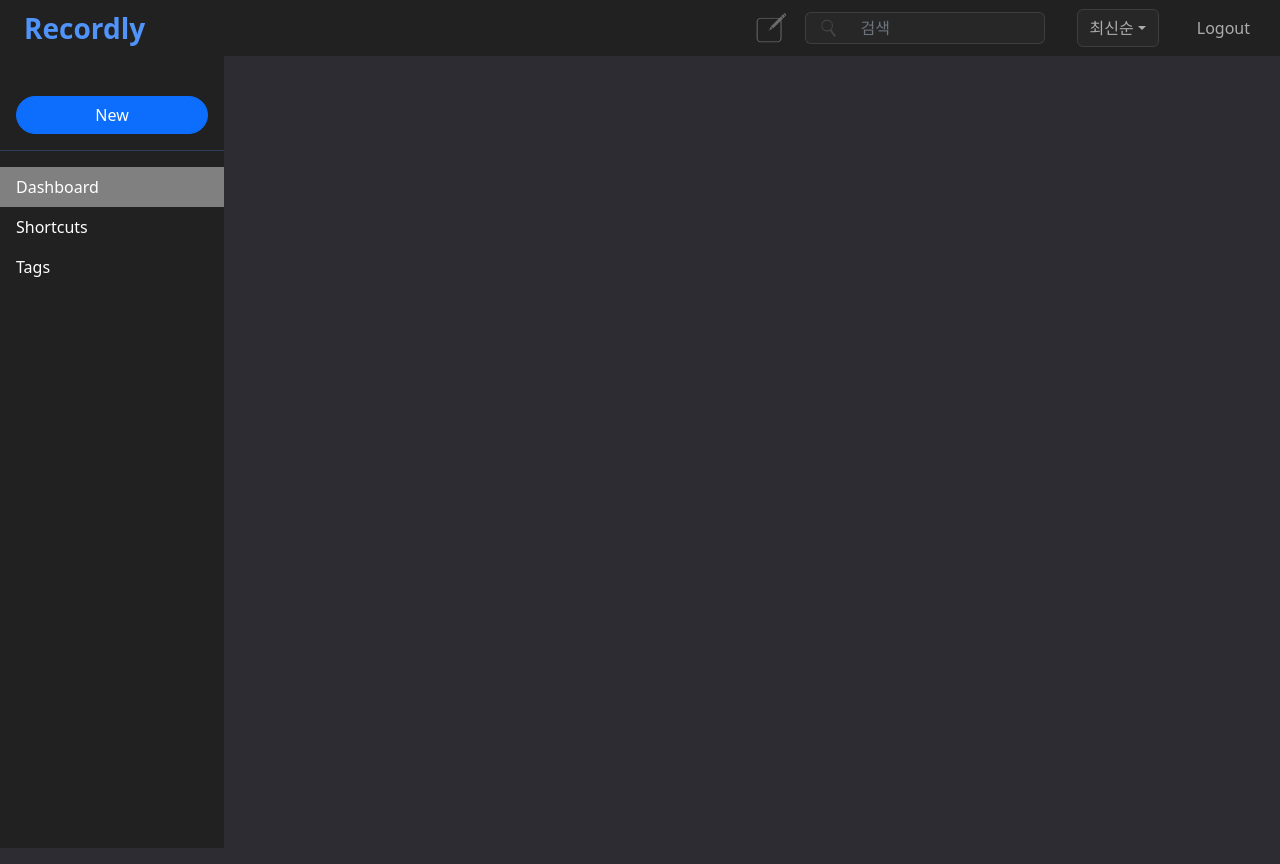
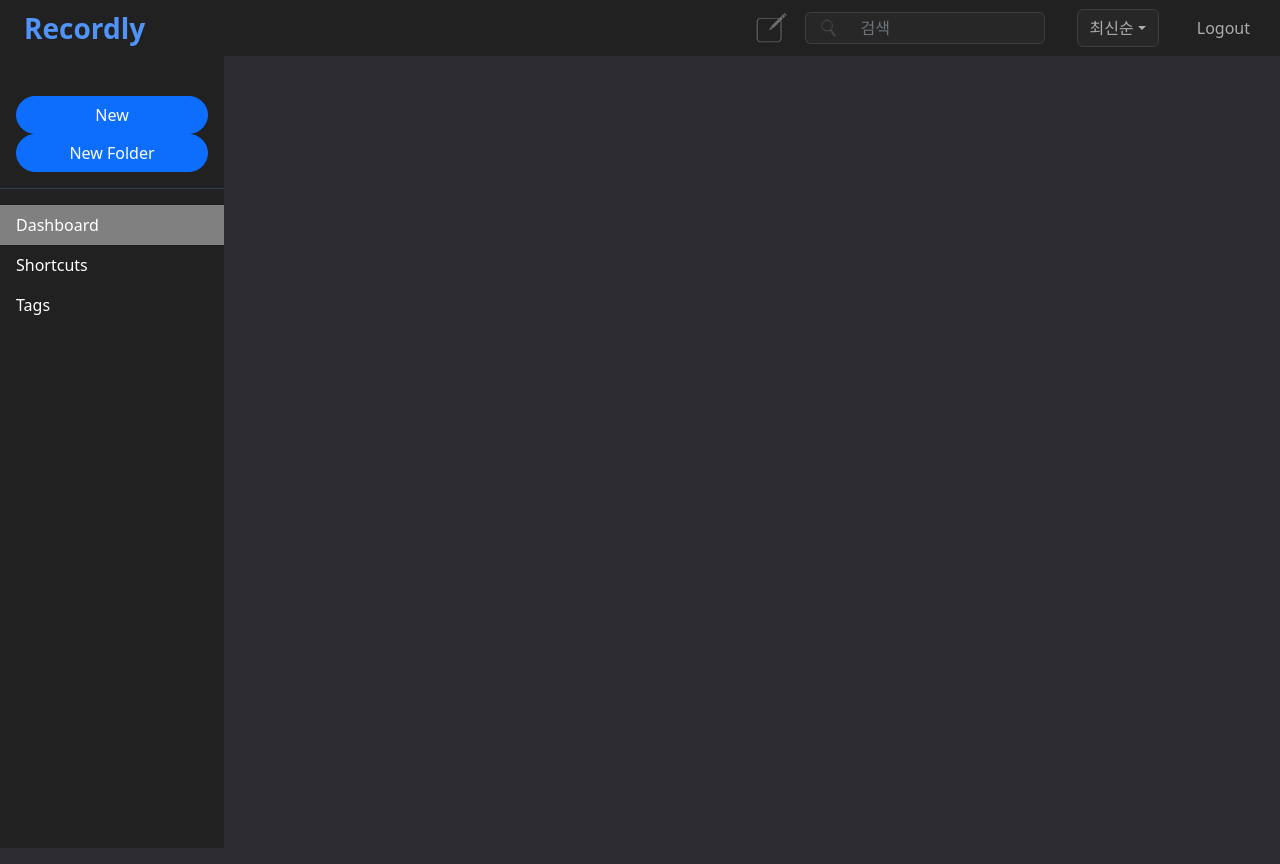
Before and after one commit to Recordly-dev/Recordly, a React (Create React App) app in the folder client/: page /main in a window 1280 px wide. Built offline with nearby package versions, Linux system fonts and the light colour scheme; no server answers.

Commit message:
feat: 폴더 만들기 기능

```diff
--- a/client/src/App.tsx
+++ b/client/src/App.tsx
@@ -8,18 +8,17 @@ import Main from "pages/main";
 import Editor from "pages/editorPage";
 import PdfEditor from "pages/pdfEditor";
 
-const path = "api/public/assets/pdf-dist/dc19-07.pdf";
-
 const App = () => {
   return (
     <Provider store={store}>
       <Routes>
         <Route path="/" element={<LoginPage />} />
         <Route path="/main" element={<Main />} />
+        <Route path="/main/:tid" element={<Main />} />
         <Route path="/main/shortcuts" element={<Main />} />
         <Route path="/main/tags" element={<Main />} />
         <Route path="/workspace/:tid" element={<Editor />} />
-        <Route path="/pdfzzang" element={<PdfEditor pdfPath={path} />} />
+        {/* <Route path="/pdfzzang" element={<PdfEditor pdfPath={path} />} /> */}
       </Routes>
     </Provider>
   );
--- a/client/src/components/SideNavMenu/SideNavMenu.tsx
+++ b/client/src/components/SideNavMenu/SideNavMenu.tsx
@@ -1,16 +1,45 @@
 import { useEffect, useState } from "react";
 import { Link, useLocation } from "react-router-dom";
 import cn from "classnames";
+import axios from "axios";
+import Swal from "sweetalert2";
 
 import { Button } from "reactstrap";
 
-import CONSTANT from "./constants";
+import { fetchFolderList } from "store/slice/folderListSlice";
+import { useDispatch } from "store";
 
 import styles from "./SideNavMenu.module.scss";
 
+import CONSTANT from "./constants";
+
 const SideNavMenu = () => {
+  const dispatch = useDispatch();
   const [activeTab, setActiveTab] = useState("/main");
   const currentLocation = useLocation();
+
+  const handlePostFolder = () => {
+    Swal.fire({
+      title: "폴더 이름을 적어주세요.",
+      input: "text",
+      inputAttributes: {
+        autocapitalize: "off",
+      },
+      showCancelButton: true,
+      confirmButtonText: "Create",
+      showLoaderOnConfirm: true,
+      preConfirm: (title) => {
+        return title;
+      },
+      allowOutsideClick: () => !Swal.isLoading(),
+    }).then(async (res) => {
+      if (res.isConfirmed) {
+        await axios.post("/api/folder", { title: res?.value });
+        console.log("123");
+        dispatch(fetchFolderList());
+      }
+    });
+  };
 
   useEffect(() => {
     const path = String(currentLocation.pathname);
@@ -35,6 +64,14 @@ const SideNavMenu = () => {
           >
             New
           </Button>
+          <Button
+            color="primary"
+            size="md"
+            className={styles.SideNavMenu__create__button}
+            onClick={handlePostFolder}
+          >
+            New Folder
+          </Button>
         </li>
         <hr />
         {CONSTANT.navItem.map((item) => (
```
